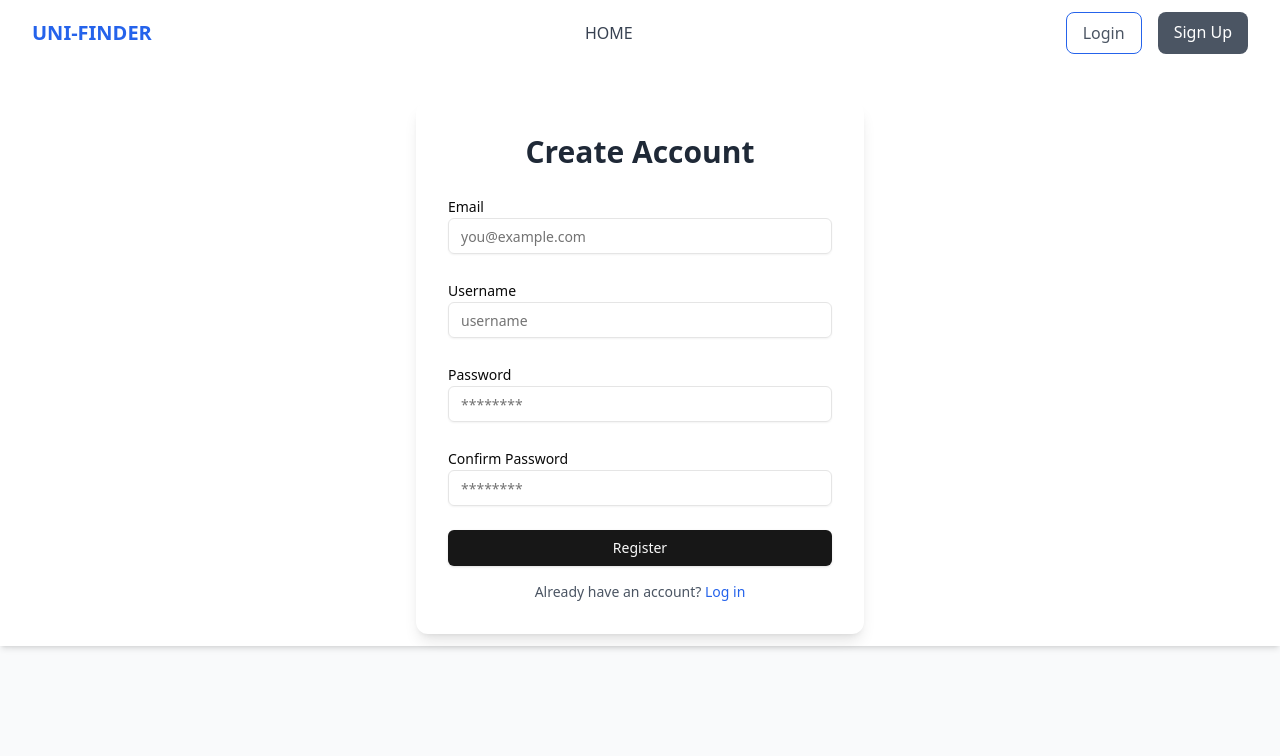
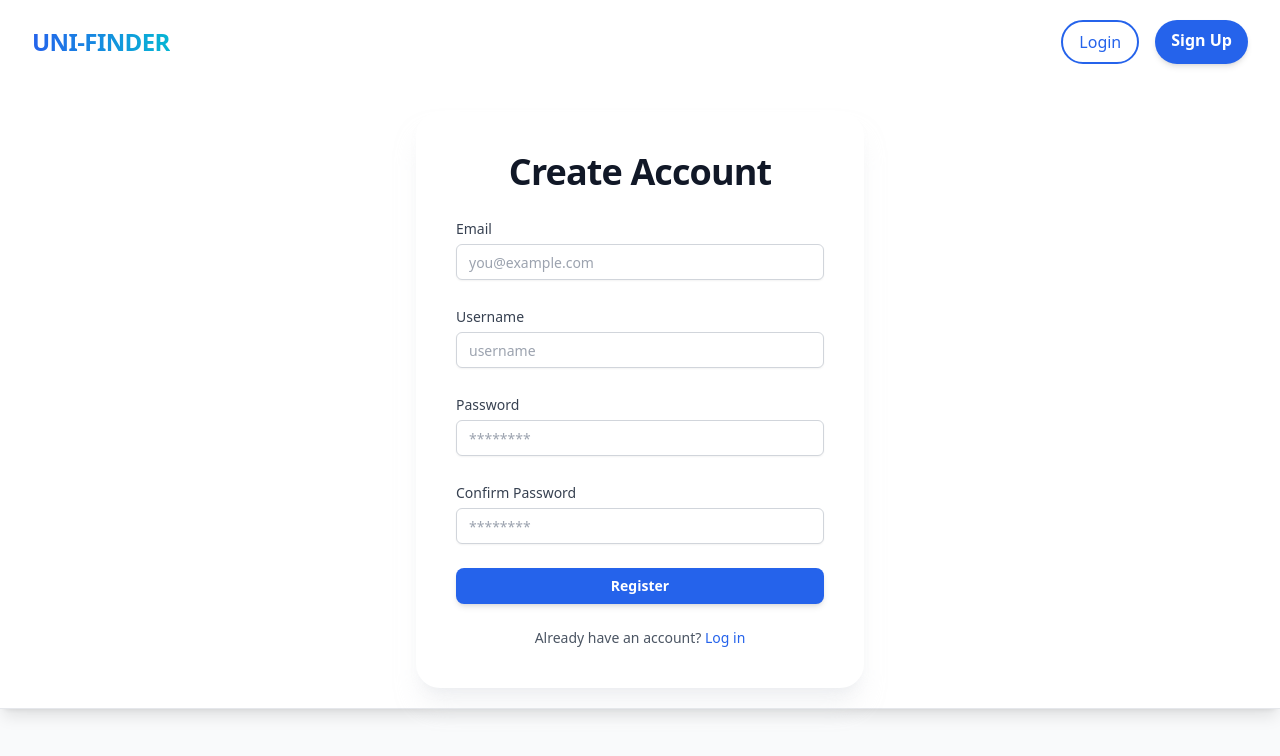
Before and after one commit to hizki-rp/uni-frontend, a React (Vite) app: page /Register in a window 1280 px wide. Shown: the top 756 px of the page. Built offline with nearby package versions, Linux system fonts and the light colour scheme.

Commit message:
Ui update

```diff
--- a/src/Navbar.jsx
+++ b/src/Navbar.jsx
@@ -9,51 +9,49 @@ export default function Navbar() {
 
   const isActive = (path) => location.pathname === path;
 
+
   return (
-    <nav className="bg-white shadow-md py-3 sticky top-0 z-50">
+
+    <nav className="bg-white/80 dark:bg-gray-950/80 backdrop-blur-md shadow-lg dark:shadow-black/20 py-4 md:py-5 sticky top-0 z-50 font-sans border-b border-gray-200 dark:border-gray-800">
   <div className="max-w-7xl mx-auto px-4 sm:px-6 lg:px-8 flex justify-between items-center">
     {/* Logo */}
-        <div className="text-xl font-bold text-blue-600">
+    <div className="text-2xl font-extrabold tracking-tight bg-clip-text text-transparent bg-gradient-to-r from-blue-600 to-cyan-500">
       <Link to="/">UNI-FINDER</Link>
     </div>
 
     {/* Menu Links */}
-        <div className="hidden md:flex space-x-6">
+    <div className="hidden md:flex space-x-8">
       <Link
         to="/"
-            className={isActive("/") ? "text-blue-600 font-medium" : "text-gray-700 hover:text-blue-600"}
-          > HOME
+        className={isActive("/") ? "text-blue-600 dark:text-blue-400 font-semibold transition-colors duration-200" : "text-gray-700 dark:text-gray-300 hover:text-blue-600 dark:hover:text-blue-400 transition-colors duration-200"}
+      >
+        {/*HOME*/}
       </Link>
-         {/*
-
       <Link
         to="/universities"
-            className={isActive("/universities") ? "text-blue-600 font-medium" : "text-gray-700 hover:text-blue-600"}
+        className={isActive("/universities") ? "text-blue-600 dark:text-blue-400 font-semibold transition-colors duration-200" : "text-gray-700 dark:text-gray-300 hover:text-blue-600 dark:hover:text-blue-400 transition-colors duration-200"}
       >
-            Universities
+        {/*Universities*/}
       </Link>
-
-         */}
     </div>
 
     {/* Auth Buttons */}
-        <div className="flex space-x-4">
+    <div className="flex space-x-3 md:space-x-4">
       <Link
         to="/Login"
-            className="px-4 py-2 rounded-lg text-gray-600 border border-blue-600 hover:bg-blue-50 transition"
+        className="px-4 py-2 rounded-full text-blue-600 dark:text-blue-400 border-2 border-blue-600 dark:border-blue-400 hover:bg-blue-50 dark:hover:bg-blue-900 transition-colors duration-200 font-medium"
       >
         Login
       </Link>
       <Link
         to="/Register"
-            className="px-4 py-2 rounded-lg bg-gray-600 text-white hover:bg-blue-700 transition"
+        className="px-4 py-2 rounded-full bg-blue-600 dark:bg-blue-500 text-white hover:bg-blue-700 dark:hover:bg-blue-600 transition-colors duration-200 font-semibold shadow-md"
       >
         Sign Up
       </Link>
     </div>
+  </div>
 
-
-      </div>
   <main className="max-w-6xl mx-auto">
     <Routes>
       <Route path="/Login" element={<Login />} />
@@ -61,5 +59,6 @@ export default function Navbar() {
     </Routes>
   </main>
 </nav>
-  );
+  )
+
 }
--- a/src/pages/Login.jsx
+++ b/src/pages/Login.jsx
@@ -42,16 +42,22 @@ export default function Login() {
   };
 
   return (
-    <div className="max-w-md mx-auto bg-white p-8 rounded-xl shadow-lg mt-12">
-      <h2 className="text-3xl font-bold mb-6 text-center text-gray-800">Log In</h2>
+    <div className="max-w-md mx-auto bg-white dark:bg-gray-900 p-8 md:p-10 rounded-3xl shadow-xl shadow-gray-200/50 dark:shadow-black/30 mt-12 transition-all duration-300 font-sans">
+    <h2 className="text-4xl font-extrabold mb-6 text-center text-gray-900 dark:text-gray-50 tracking-tight">
+      Log In
+    </h2>
 
     {error && (
-        <p className="text-red-500 text-sm mb-4 text-center font-medium">{error}</p>
+      <div className="bg-red-50 dark:bg-red-950 text-red-700 dark:text-red-300 p-3 rounded-lg mb-4 text-sm text-center font-medium">
+        {error}
+      </div>
     )}
 
     <form onSubmit={handleSubmit} className="space-y-6">
       <div>
-          <Label htmlFor="email">Email</Label>
+        <Label htmlFor="email" className="text-sm font-medium text-gray-700 dark:text-gray-300">
+          Email
+        </Label>
         <Input
           id="email"
           type="email"
@@ -60,11 +66,14 @@ export default function Login() {
           onChange={handleChange}
           placeholder="you@example.com"
           required
+          className="mt-1 block w-full rounded-md border-gray-300 dark:border-gray-700 bg-white dark:bg-gray-800 text-gray-900 dark:text-gray-100 placeholder:text-gray-400 dark:placeholder:text-gray-500 focus:ring-blue-500 focus:border-blue-500 transition-colors"
         />
       </div>
 
       <div>
-          <Label htmlFor="password">Password</Label>
+        <Label htmlFor="password" className="text-sm font-medium text-gray-700 dark:text-gray-300">
+          Password
+        </Label>
         <Input
           id="password"
           type="password"
@@ -73,17 +82,22 @@ export default function Login() {
           onChange={handleChange}
           placeholder="********"
           required
+          className="mt-1 block w-full rounded-md border-gray-300 dark:border-gray-700 bg-white dark:bg-gray-800 text-gray-900 dark:text-gray-100 placeholder:text-gray-400 dark:placeholder:text-gray-500 focus:ring-blue-500 focus:border-blue-500 transition-colors"
         />
       </div>
 
-        <Button type="submit" className="w-full" disabled={loading}>
+      <Button
+        type="submit"
+        className="w-full bg-blue-600 hover:bg-blue-700 dark:bg-blue-500 dark:hover:bg-blue-600 text-white font-semibold rounded-lg py-2 shadow-md hover:shadow-lg transition-all duration-200"
+        disabled={loading}
+      >
         {loading ? "Logging in..." : "Log In"}
       </Button>
     </form>
 
-      <p className="mt-4 text-center text-sm text-gray-600">
+    <p className="mt-6 text-center text-sm text-gray-600 dark:text-gray-400">
       Don’t have an account?{" "}
-        <Link to="/register" className="text-blue-600 hover:underline font-medium">
+      <Link to="/register" className="text-blue-600 dark:text-blue-400 hover:underline font-medium">
         Register
       </Link>
     </p>
--- a/src/pages/Register.jsx
+++ b/src/pages/Register.jsx
@@ -46,16 +46,22 @@ export default function Register() {
   };
 
   return (
-    <div className="max-w-md mx-auto bg-white p-8 rounded-xl shadow-lg mt-12">
-      <h2 className="text-3xl font-bold mb-6 text-center text-gray-800">Create Account</h2>
+    <div className="max-w-md mx-auto bg-white dark:bg-gray-900 p-8 md:p-10 rounded-3xl shadow-xl shadow-gray-200/50 dark:shadow-black/30 mt-12 transition-all duration-300 font-sans">
+    <h2 className="text-4xl font-extrabold mb-6 text-center text-gray-900 dark:text-gray-50 tracking-tight">
+      Create Account
+    </h2>
 
     {error && (
-        <p className="text-red-500 text-sm mb-4 text-center font-medium">{error}</p>
+      <div className="bg-red-50 dark:bg-red-950 text-red-700 dark:text-red-300 p-3 rounded-lg mb-4 text-sm text-center font-medium">
+        {error}
+      </div>
     )}
 
     <form onSubmit={handleSubmit} className="space-y-6">
       <div>
-          <Label htmlFor="email">Email</Label>
+        <Label htmlFor="email" className="text-sm font-medium text-gray-700 dark:text-gray-300">
+          Email
+        </Label>
         <Input
           id="email"
           type="email"
@@ -64,23 +70,29 @@ export default function Register() {
           onChange={handleChange}
           placeholder="you@example.com"
           required
+          className="mt-1 block w-full rounded-md border-gray-300 dark:border-gray-700 bg-white dark:bg-gray-800 text-gray-900 dark:text-gray-100 placeholder:text-gray-400 dark:placeholder:text-gray-500 focus:ring-blue-500 focus:border-blue-500 transition-colors"
         />
       </div>
       <div>
-          <Label htmlFor="username">Username</Label>
+        <Label htmlFor="username" className="text-sm font-medium text-gray-700 dark:text-gray-300">
+          Username
+        </Label>
         <Input
-            id="text"
+          id="username"
           type="text"
           name="username"
-            value={formData.text}
+          value={formData.username}
           onChange={handleChange}
           placeholder="username"
           required
+          className="mt-1 block w-full rounded-md border-gray-300 dark:border-gray-700 bg-white dark:bg-gray-800 text-gray-900 dark:text-gray-100 placeholder:text-gray-400 dark:placeholder:text-gray-500 focus:ring-blue-500 focus:border-blue-500 transition-colors"
         />
       </div>
 
       <div>
-          <Label htmlFor="password">Password</Label>
+        <Label htmlFor="password" className="text-sm font-medium text-gray-700 dark:text-gray-300">
+          Password
+        </Label>
         <Input
           id="password"
           type="password"
@@ -89,11 +101,14 @@ export default function Register() {
           onChange={handleChange}
           placeholder="********"
           required
+          className="mt-1 block w-full rounded-md border-gray-300 dark:border-gray-700 bg-white dark:bg-gray-800 text-gray-900 dark:text-gray-100 placeholder:text-gray-400 dark:placeholder:text-gray-500 focus:ring-blue-500 focus:border-blue-500 transition-colors"
         />
       </div>
 
       <div>
-          <Label htmlFor="re_password">Confirm Password</Label>
+        <Label htmlFor="re_password" className="text-sm font-medium text-gray-700 dark:text-gray-300">
+          Confirm Password
+        </Label>
         <Input
           id="re_password"
           type="password"
@@ -102,17 +117,22 @@ export default function Register() {
           onChange={handleChange}
           placeholder="********"
           required
+          className="mt-1 block w-full rounded-md border-gray-300 dark:border-gray-700 bg-white dark:bg-gray-800 text-gray-900 dark:text-gray-100 placeholder:text-gray-400 dark:placeholder:text-gray-500 focus:ring-blue-500 focus:border-blue-500 transition-colors"
         />
       </div>
 
-        <Button type="submit" className="w-full" disabled={loading}>
+      <Button
+        type="submit"
+        className="w-full bg-blue-600 hover:bg-blue-700 dark:bg-blue-500 dark:hover:bg-blue-600 text-white font-semibold rounded-lg py-2 shadow-md hover:shadow-lg transition-all duration-200"
+        disabled={loading}
+      >
         {loading ? "Creating..." : "Register"}
       </Button>
     </form>
 
-      <p className="mt-4 text-center text-sm text-gray-600">
+    <p className="mt-6 text-center text-sm text-gray-600 dark:text-gray-400">
       Already have an account?{" "}
-        <Link to="/login" className="text-blue-600 hover:underline font-medium">
+      <Link to="/login" className="text-blue-600 dark:text-blue-400 hover:underline font-medium">
         Log in
       </Link>
     </p>
```
Also changed, not shown: src/pages/UniversityList.jsx (+46 -29 lines), src/assets/n.svg (added). Lines whose indentation alone changed are shown as unchanged.
